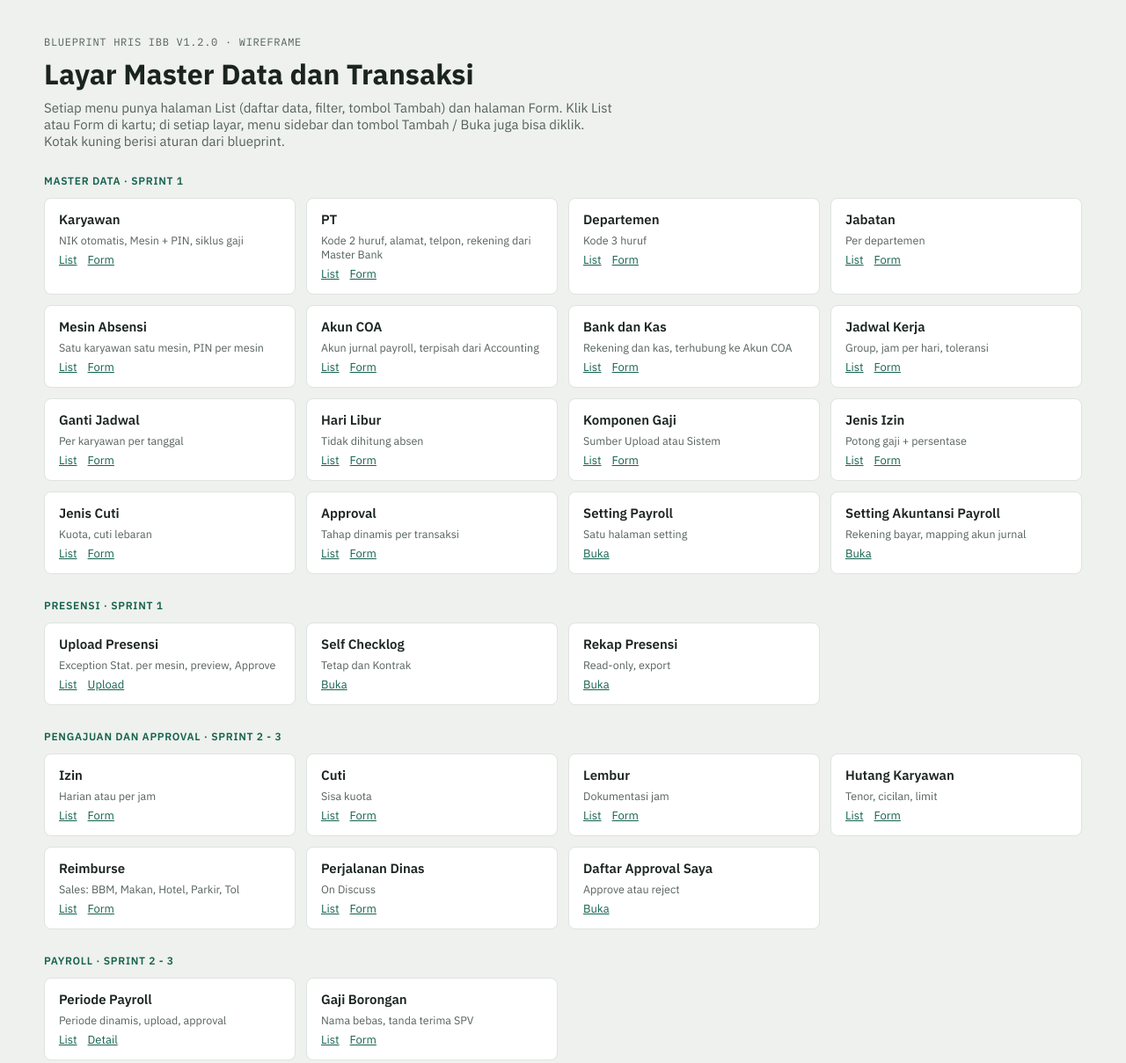
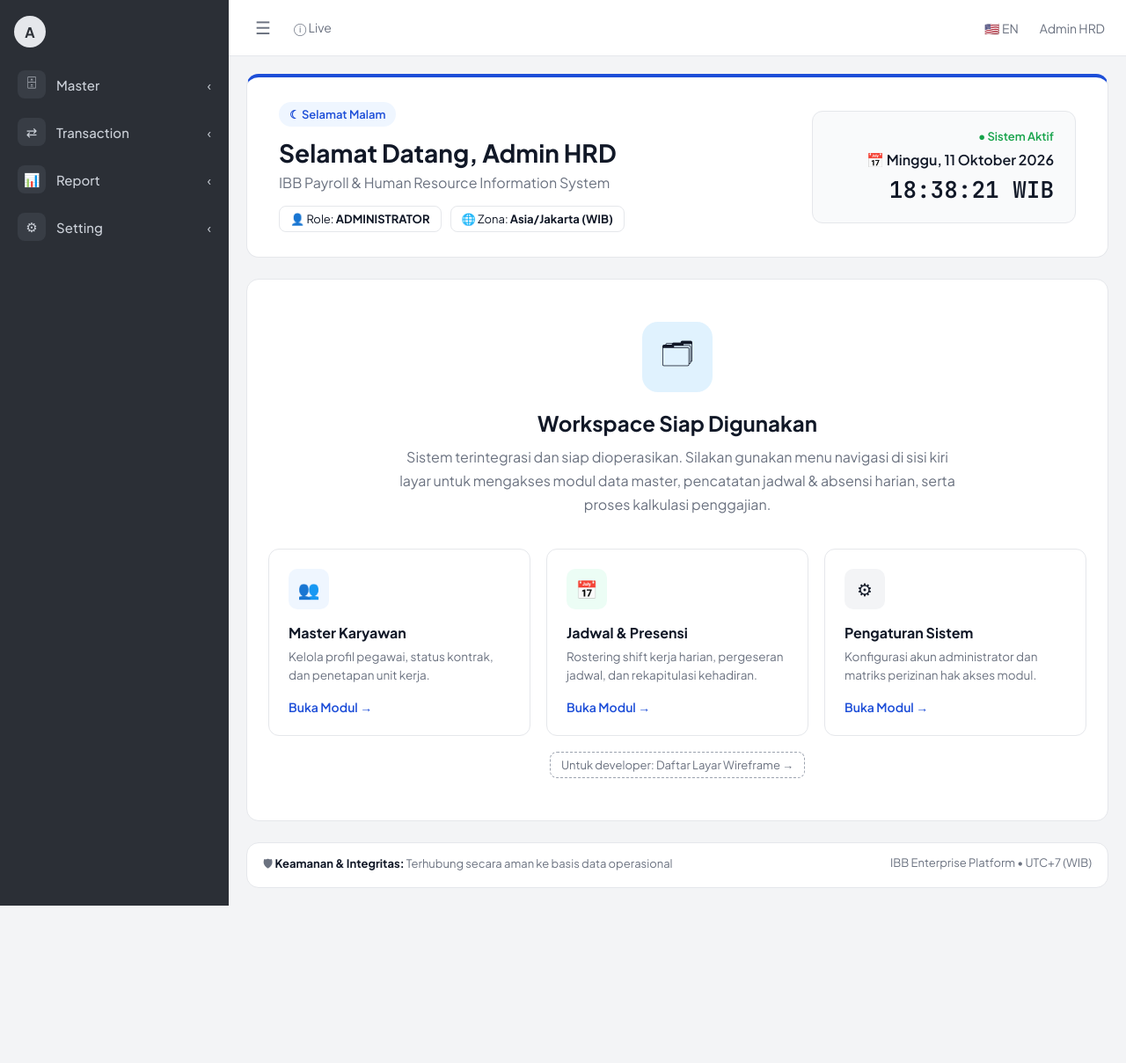
Before and after one commit to suluhomni-dev/wireframe-hris-ibb, a plain HTML site: page index.html in a window 1280 px wide. Shown: the whole page at 88% size. After the commit the page ends 1030 px from the top, so only its background shows below. Drawn offline with Linux system fonts and the light colour scheme.

Commit message:
Add files via upload

```diff
--- a/index.html
+++ b/index.html
@@ -1,123 +1,183 @@
 <!doctype html>
-<html lang="id"><head><meta name="viewport" content="width=device-width,initial-scale=1"><style>
-    .sc-placeholder{background:color-mix(in srgb,currentColor 8%,transparent);
-      border:1px solid color-mix(in srgb,currentColor 50%,transparent);
-      border-radius:2px;box-sizing:border-box;overflow:hidden}
-    @keyframes sc-shine{0%{background-position:100% 50%}100%{background-position:0% 50%}}
-    html.sc-dc-streaming .sc-placeholder,
-    html.sc-dc-streaming .sc-interp.sc-missing{position:relative;
-      background:color-mix(in srgb,currentColor 5%,transparent);
-      border-color:transparent}
-    html.sc-dc-streaming .sc-placeholder::before,
-    html.sc-dc-streaming .sc-interp.sc-missing::before{content:'';
-      position:absolute;inset:0;pointer-events:none;
-      background:linear-gradient(90deg,rgba(217,119,87,0) 25%,rgba(247,225,211,.95) 37%,rgba(217,119,87,0) 63%);
-      background-size:400% 100%;animation:sc-shine 1.4s ease infinite}
-    html.sc-dc-streaming .sc-placeholder:nth-child(n+9 of .sc-placeholder)::before,
-    html.sc-dc-streaming .sc-interp.sc-missing:nth-child(n+9 of .sc-interp.sc-missing)::before{animation:none;
-      background:color-mix(in srgb,currentColor 8%,transparent)}
-    .sc-placeholder-error{padding:4px 8px;font:11px/1.4 ui-monospace,monospace;
-      color:color-mix(in srgb,currentColor 70%,transparent);word-break:break-word}
-    .sc-interp.sc-missing{display:inline-block;width:2em;height:1em;overflow:hidden;
-      vertical-align:text-bottom;background:rgba(255,255,255,.3);border:1px solid rgba(0,0,0,.5);
-      border-radius:2px;box-sizing:border-box;color:transparent;
-      user-select:none}
-    .sc-interp.sc-unresolved{font-family:ui-monospace,monospace;font-size:.85em;
-      color:color-mix(in srgb,currentColor 50%,transparent);
-      background:color-mix(in srgb,currentColor 10%,transparent);border-radius:3px;
-      padding:0 3px}
-    .sc-host.sc-has-error{position:relative}
-    .sc-logic-error{position:absolute;top:8px;left:8px;z-index:2147483647;max-width:60ch;
-      padding:6px 10px;background:#b00020;color:#fff;font:12px/1.4 ui-monospace,monospace;
-      border-radius:4px;white-space:pre-wrap;pointer-events:none}
-    /* Mirrors PRINT_BASELINE_CSS in apps/web deck-stage-export.ts — keep both
-       in sync until dc-runtime regains a build step. */
-    @media print {
-      @page { margin: 0.5cm; }
-      figure, table { break-inside: avoid; }
-      #dc-root, #dc-root > .sc-host { height: auto; }
-      *, *::before, *::after {
-        print-color-adjust: exact; -webkit-print-color-adjust: exact;
-        backdrop-filter: none !important; -webkit-backdrop-filter: none !important;
-        animation-delay: -99s !important; animation-duration: .001s !important;
-        animation-iteration-count: 1 !important; animation-fill-mode: both !important;
-        animation-play-state: running !important; transition-duration: 0s !important;
-      }
-    }
-  </style>
+<html lang="id">
+<head>
 <meta charset="utf-8">
-<title>Daftar Layar HRIS IBB</title>
-<style>x-dc{display:none!important}</style>
-<link rel="stylesheet" href="https://fonts.googleapis.com/css2?family=IBM+Plex+Sans:wght@400;500;600;700&amp;family=IBM+Plex+Mono:wght@400;500&amp;display=swap" data-dc-tpl="1"><style data-dc-tpl="2">
-body{margin:0;background:#eef1ee}
-a{color:#16624f}a:hover{color:#0d4436}
-.tile{display:flex;flex-direction:column;gap:6px;padding:14px 16px;background:#fff;border:1px solid #dfe4e0;border-radius:8px;color:#1b2420;min-width:0}
-.tile b{font-size:15px;font-weight:600}
-.tile span{font-size:12.5px;color:#55625b}
-.lk{display:flex;gap:12px;font-size:13px}
-.grp{font-size:12px;font-weight:600;letter-spacing:.06em;text-transform:uppercase;color:#16624f;margin:0}
-.g4{display:grid;grid-template-columns:repeat(4,minmax(0,1fr));gap:12px}
-</style></head>
+<meta name="viewport" content="width=device-width,initial-scale=1">
+<title>Dashboard HRIS IBB</title>
+<link rel="stylesheet" href="https://fonts.googleapis.com/css2?family=Plus+Jakarta+Sans:wght@400;500;600;700&family=JetBrains+Mono:wght@600&display=swap">
+<style>
+:root{--side:#2b2f36;--side2:#383d45;--ink:#111827;--mut:#6b7280;--line:#e5e7eb;--bg:#f3f4f6;--blue:#1d4ed8;--green:#16a34a}
+*{box-sizing:border-box}
+body{margin:0;font-family:"Plus Jakarta Sans","Segoe UI",sans-serif;background:var(--bg);color:var(--ink)}
+a{text-decoration:none;color:inherit}
+.app{display:flex;min-height:100vh}
+/* Sidebar */
+.side{width:260px;flex:0 0 260px;background:var(--side);color:#cbd0d8;padding:14px 12px;transition:margin .2s}
+.app.hide .side{margin-left:-260px}
+.logo{display:flex;align-items:center;gap:10px;padding:4px 4px 18px}
+.logo span{width:36px;height:36px;border-radius:50%;background:#e5e7eb;color:var(--side);display:flex;align-items:center;justify-content:center;font-weight:700}
+.grp{margin-bottom:6px}
+.gh{display:flex;align-items:center;gap:12px;width:100%;padding:8px;border:0;background:none;color:inherit;font:inherit;font-size:15px;cursor:pointer;border-radius:8px}
+.gh:hover{background:var(--side2)}
+.gh i{width:32px;height:32px;border-radius:8px;background:var(--side2);display:flex;align-items:center;justify-content:center;font-style:normal}
+.gh b{font-weight:500;flex:1;text-align:left}
+.gh em{font-style:normal;transition:transform .2s}
+.grp.open .gh em{transform:rotate(-90deg)}
+.items{display:none;padding:4px 0 6px 52px}
+.grp.open .items{display:block}
+.items a{display:block;padding:6px 8px;font-size:13.5px;border-radius:6px;color:#aeb4bd}
+.items a:hover{background:var(--side2);color:#fff}
+.items small{font-size:10px;background:#f59e0b;color:#111;border-radius:4px;padding:1px 4px;margin-left:4px}
+.items .na{opacity:.5;cursor:not-allowed}
+/* Main */
+.main{flex:1;min-width:0}
+.top{height:64px;background:#fff;border-bottom:1px solid var(--line);display:flex;align-items:center;gap:20px;padding:0 24px}
+.top button{border:0;background:none;font-size:20px;cursor:pointer;color:var(--mut)}
+.top .live{color:var(--mut);font-size:14px}
+.top .r{margin-left:auto;display:flex;gap:24px;color:var(--mut);font-size:14px}
+.wrap{padding:20px}
+.card{background:#fff;border:1px solid var(--line);border-radius:14px}
+.hero{border-top:4px solid var(--blue);padding:28px 36px;display:flex;flex-wrap:wrap;gap:24px;justify-content:space-between;align-items:center}
+.pill{display:inline-block;background:#eff6ff;color:var(--blue);font-weight:600;font-size:13px;padding:6px 12px;border-radius:999px}
+.hero h1{margin:12px 0 6px;font-size:28px}
+.hero p{margin:0;color:var(--mut)}
+.tags{display:flex;flex-wrap:wrap;gap:10px;margin-top:16px}
+.tags span{border:1px solid var(--line);border-radius:8px;padding:6px 12px;font-size:13px}
+.clock{background:#f9fafb;border:1px solid var(--line);border-radius:12px;padding:20px 24px;text-align:right;min-width:300px}
+.clock .ok{color:var(--green);font-size:13px;font-weight:600}
+.clock .d{margin-top:8px;font-weight:600}
+.clock .t{font-family:"JetBrains Mono",monospace;font-size:26px;margin-top:6px}
+.ws{margin-top:24px;padding:48px 24px;text-align:center}
+.ic{width:80px;height:80px;margin:0 auto;border-radius:18px;background:#e0f2fe;display:flex;align-items:center;justify-content:center;font-size:34px}
+.ws h2{margin:20px 0 10px}
+.ws>p{max-width:640px;margin:0 auto;color:var(--mut);line-height:1.7}
+.mods{display:grid;grid-template-columns:repeat(3,minmax(0,1fr));gap:18px;max-width:1180px;margin:36px auto 0;text-align:left}
+.mod{border:1px solid var(--line);border-radius:12px;padding:22px}
+.mod .mi{width:46px;height:46px;border-radius:10px;display:flex;align-items:center;justify-content:center;font-size:20px}
+.mod h3{margin:16px 0 6px;font-size:16px}
+.mod p{margin:0 0 14px;color:var(--mut);font-size:13.5px;line-height:1.6}
+.mod a{color:var(--blue);font-weight:600;font-size:14px}
+.foot{margin-top:24px;padding:14px 18px;display:flex;flex-wrap:wrap;gap:8px;justify-content:space-between;font-size:13px;color:var(--mut)}
+.foot b{color:var(--ink)}
+.dev{display:inline-block;margin-top:18px;font-size:13px;color:var(--mut);border:1px dashed #9ca3af;border-radius:8px;padding:6px 12px}
+@media(max-width:900px){.mods{grid-template-columns:1fr}.side{position:fixed;z-index:5;height:100%;overflow:auto}.app:not(.show) .side{margin-left:-260px}.hero{padding:20px}.clock{min-width:0;width:100%}}
+</style>
+</head>
 <body>
-<div id="dc-root"><div class="sc-host" data-sc-name="Main"><div data-dc-tpl="3" style="font-family: &quot;IBM Plex Sans&quot;, &quot;Segoe UI&quot;, sans-serif; color: rgb(27, 36, 32); max-width: 1180px; margin: 0px auto; padding: 40px 24px 56px; display: flex; flex-direction: column; gap: 28px;">
-  <div data-dc-tpl="4" style="display: flex; flex-direction: column; gap: 8px;">
-    <div data-dc-tpl="5" style="font-family: &quot;IBM Plex Mono&quot;, monospace; font-size: 12px; letter-spacing: 0.06em; text-transform: uppercase; color: rgb(85, 98, 91);">Blueprint HRIS IBB v1.2.0 · Wireframe</div>
-    <h1 data-dc-tpl="6" style="margin: 0px; font-size: 32px; font-weight: 700;">Layar Master Data dan Transaksi</h1>
-    <p data-dc-tpl="7" style="margin: 0px; max-width: 72ch; font-size: 15px; color: rgb(85, 98, 91);">Setiap menu punya halaman List (daftar data, filter, tombol Tambah) dan halaman Form. Klik List atau Form di kartu; di setiap layar, menu sidebar dan tombol Tambah / Buka juga bisa diklik. Kotak kuning berisi aturan dari blueprint.</p>
-  </div>
+<div class="app" id="app">
+  <aside class="side">
+    <a class="logo" href="index.html"><span>A</span></a>
 
-  <div data-dc-tpl="8" style="display: flex; flex-direction: column; gap: 12px;">
-    <p data-dc-tpl="9" class="grp">Master Data · Sprint 1</p>
-    <div data-dc-tpl="10" class="g4">
-      <div data-dc-tpl="11" class="tile"><b data-dc-tpl="12">Karyawan</b><span data-dc-tpl="13">NIK otomatis, Mesin + PIN, siklus gaji</span><div data-dc-tpl="14" class="lk"><a data-dc-tpl="15" href="L_Karyawan.html">List</a><a data-dc-tpl="16" href="M_Karyawan.html">Form</a></div></div>
-      <div data-dc-tpl="17" class="tile"><b data-dc-tpl="18">PT</b><span data-dc-tpl="19">Kode 2 huruf, alamat, telpon, rekening dari Master Bank</span><div data-dc-tpl="20" class="lk"><a data-dc-tpl="21" href="L_PT.html">List</a><a data-dc-tpl="22" href="F_PT.html">Form</a></div></div>
-      <div data-dc-tpl="23" class="tile"><b data-dc-tpl="24">Departemen</b><span data-dc-tpl="25">Kode 3 huruf</span><div data-dc-tpl="26" class="lk"><a data-dc-tpl="27" href="L_Departemen.html">List</a><a data-dc-tpl="28" href="F_Departemen.html">Form</a></div></div>
-      <div data-dc-tpl="29" class="tile"><b data-dc-tpl="30">Jabatan</b><span data-dc-tpl="31">Per departemen</span><div data-dc-tpl="32" class="lk"><a data-dc-tpl="33" href="L_Jabatan.html">List</a><a data-dc-tpl="34" href="F_Jabatan.html">Form</a></div></div>
-      <div data-dc-tpl="35" class="tile"><b data-dc-tpl="36">Mesin Absensi</b><span data-dc-tpl="37">Satu karyawan satu mesin, PIN per mesin</span><div data-dc-tpl="38" class="lk"><a data-dc-tpl="39" href="L_Mesin.html">List</a><a data-dc-tpl="40" href="F_Mesin.html">Form</a></div></div>
-      <div data-dc-tpl="41" class="tile"><b data-dc-tpl="42">Akun COA</b><span data-dc-tpl="43">Akun jurnal payroll, terpisah dari Accounting</span><div data-dc-tpl="44" class="lk"><a data-dc-tpl="45" href="L_Akun.html">List</a><a data-dc-tpl="46" href="F_Akun.html">Form</a></div></div>
-      <div data-dc-tpl="47" class="tile"><b data-dc-tpl="48">Bank dan Kas</b><span data-dc-tpl="49">Rekening dan kas, terhubung ke Akun COA</span><div data-dc-tpl="50" class="lk"><a data-dc-tpl="51" href="L_Bank.html">List</a><a data-dc-tpl="52" href="F_Bank.html">Form</a></div></div>
-      <div data-dc-tpl="53" class="tile"><b data-dc-tpl="54">Jadwal Kerja</b><span data-dc-tpl="55">Group, jam per hari, toleransi</span><div data-dc-tpl="56" class="lk"><a data-dc-tpl="57" href="L_Jadwal.html">List</a><a data-dc-tpl="58" href="M_Jadwal.html">Form</a></div></div>
-      <div data-dc-tpl="59" class="tile"><b data-dc-tpl="60">Ganti Jadwal</b><span data-dc-tpl="61">Per karyawan per tanggal</span><div data-dc-tpl="62" class="lk"><a data-dc-tpl="63" href="L_GantiJadwal.html">List</a><a data-dc-tpl="64" href="F_GantiJadwal.html">Form</a></div></div>
-      <div data-dc-tpl="65" class="tile"><b data-dc-tpl="66">Hari Libur</b><span data-dc-tpl="67">Tidak dihitung absen</span><div data-dc-tpl="68" class="lk"><a data-dc-tpl="69" href="L_HariLibur.html">List</a><a data-dc-tpl="70" href="F_HariLibur.html">Form</a></div></div>
-      <div data-dc-tpl="71" class="tile"><b data-dc-tpl="72">Komponen Gaji</b><span data-dc-tpl="73">Sumber Upload atau Sistem</span><div data-dc-tpl="74" class="lk"><a data-dc-tpl="75" href="L_Komponen.html">List</a><a data-dc-tpl="76" href="F_Komponen.html">Form</a></div></div>
-      <div data-dc-tpl="77" class="tile"><b data-dc-tpl="78">Jenis Izin</b><span data-dc-tpl="79">Potong gaji + persentase</span><div data-dc-tpl="80" class="lk"><a data-dc-tpl="81" href="L_JenisIzin.html">List</a><a data-dc-tpl="82" href="F_JenisIzin.html">Form</a></div></div>
-      <div data-dc-tpl="83" class="tile"><b data-dc-tpl="84">Jenis Cuti</b><span data-dc-tpl="85">Kuota, cuti lebaran</span><div data-dc-tpl="86" class="lk"><a data-dc-tpl="87" href="L_JenisCuti.html">List</a><a data-dc-tpl="88" href="F_JenisCuti.html">Form</a></div></div>
-      <div data-dc-tpl="89" class="tile"><b data-dc-tpl="90">Approval</b><span data-dc-tpl="91">Tahap dinamis per transaksi</span><div data-dc-tpl="92" class="lk"><a data-dc-tpl="93" href="L_Approval.html">List</a><a data-dc-tpl="94" href="M_Approval.html">Form</a></div></div>
-      <div data-dc-tpl="95" class="tile"><b data-dc-tpl="96">Setting Payroll</b><span data-dc-tpl="97">Satu halaman setting</span><div data-dc-tpl="98" class="lk"><a data-dc-tpl="99" href="M_Setting.html">Buka</a></div></div>
-      <div data-dc-tpl="100" class="tile"><b data-dc-tpl="101">Setting Akuntansi Payroll</b><span data-dc-tpl="102">Rekening bayar, mapping akun jurnal</span><div data-dc-tpl="103" class="lk"><a data-dc-tpl="104" href="M_AkunPayroll.html">Buka</a></div></div>
+    <div class="grp">
+      <button class="gh"><i>🗄</i><b>Master</b><em>‹</em></button>
+      <div class="items">
+        <a href="L_Karyawan.html">Karyawan</a>
+        <a href="L_PT.html">PT</a>
+        <a href="L_Departemen.html">Departemen</a>
+        <a href="L_Jabatan.html">Jabatan</a>
+        <a href="L_Mesin.html">Mesin Absensi</a>
+        <a href="L_Akun.html">Akun COA</a>
+        <a href="L_Bank.html">Bank dan Kas</a>
+        <a href="L_Jadwal.html">Jadwal Kerja</a>
+        <a href="L_HariLibur.html">Hari Libur</a>
+        <a href="L_Komponen.html">Komponen Gaji</a>
+        <a href="L_JenisIzin.html">Jenis Izin</a>
+        <a href="L_JenisCuti.html">Jenis Cuti</a>
+      </div>
     </div>
-  </div>
 
-  <div data-dc-tpl="105" style="display: flex; flex-direction: column; gap: 12px;">
-    <p data-dc-tpl="106" class="grp">Presensi · Sprint 1</p>
-    <div data-dc-tpl="107" class="g4">
-      <div data-dc-tpl="108" class="tile"><b data-dc-tpl="109">Upload Presensi</b><span data-dc-tpl="110">Exception Stat. per mesin, preview, Approve</span><div data-dc-tpl="111" class="lk"><a data-dc-tpl="112" href="L_UploadScanlog.html">List</a><a data-dc-tpl="113" href="P_UploadScanlog.html">Upload</a></div></div>
-      <div data-dc-tpl="114" class="tile"><b data-dc-tpl="115">Self Checklog</b><span data-dc-tpl="116">Tetap dan Kontrak</span><div data-dc-tpl="117" class="lk"><a data-dc-tpl="118" href="P_SelfChecklog.html">Buka</a></div></div>
-      <div data-dc-tpl="119" class="tile"><b data-dc-tpl="120">Rekap Presensi</b><span data-dc-tpl="121">Read-only, export</span><div data-dc-tpl="122" class="lk"><a data-dc-tpl="123" href="P_Rekap.html">Buka</a></div></div>
+    <div class="grp">
+      <button class="gh"><i>⇄</i><b>Transaction</b><em>‹</em></button>
+      <div class="items">
+        <a href="L_UploadScanlog.html">Upload Presensi</a>
+        <a href="P_SelfChecklog.html">Self Checklog</a>
+        <a href="L_GantiJadwal.html">Ganti Jadwal</a>
+        <a href="L_Izin.html">Izin</a>
+        <a href="L_Cuti.html">Cuti</a>
+        <a href="L_Lembur.html">Lembur</a>
+        <a href="L_Hutang.html">Hutang Karyawan</a>
+        <a href="L_Reimburse.html">Reimburse</a>
+        <a href="L_Dinas.html">Perjalanan Dinas<small>On Discuss</small></a>
+        <a href="T_ApprovalSaya.html">Daftar Approval Saya</a>
+        <a href="Y_Periode.html">Periode Payroll</a>
+        <a href="L_Borongan.html">Gaji Borongan</a>
+      </div>
     </div>
-  </div>
 
-  <div data-dc-tpl="124" style="display: flex; flex-direction: column; gap: 12px;">
-    <p data-dc-tpl="125" class="grp">Pengajuan dan Approval · Sprint 2 - 3</p>
-    <div data-dc-tpl="126" class="g4">
-      <div data-dc-tpl="127" class="tile"><b data-dc-tpl="128">Izin</b><span data-dc-tpl="129">Harian atau per jam</span><div data-dc-tpl="130" class="lk"><a data-dc-tpl="131" href="L_Izin.html">List</a><a data-dc-tpl="132" href="T_Izin.html">Form</a></div></div>
-      <div data-dc-tpl="133" class="tile"><b data-dc-tpl="134">Cuti</b><span data-dc-tpl="135">Sisa kuota</span><div data-dc-tpl="136" class="lk"><a data-dc-tpl="137" href="L_Cuti.html">List</a><a data-dc-tpl="138" href="T_Cuti.html">Form</a></div></div>
-      <div data-dc-tpl="139" class="tile"><b data-dc-tpl="140">Lembur</b><span data-dc-tpl="141">Dokumentasi jam</span><div data-dc-tpl="142" class="lk"><a data-dc-tpl="143" href="L_Lembur.html">List</a><a data-dc-tpl="144" href="T_Lembur.html">Form</a></div></div>
-      <div data-dc-tpl="145" class="tile"><b data-dc-tpl="146">Hutang Karyawan</b><span data-dc-tpl="147">Tenor, cicilan, limit</span><div data-dc-tpl="148" class="lk"><a data-dc-tpl="149" href="L_Hutang.html">List</a><a data-dc-tpl="150" href="T_Hutang.html">Form</a></div></div>
-      <div data-dc-tpl="151" class="tile"><b data-dc-tpl="152">Reimburse</b><span data-dc-tpl="153">Sales: BBM, Makan, Hotel, Parkir, Tol</span><div data-dc-tpl="154" class="lk"><a data-dc-tpl="155" href="L_Reimburse.html">List</a><a data-dc-tpl="156" href="T_Reimburse.html">Form</a></div></div>
-      <div data-dc-tpl="157" class="tile"><b data-dc-tpl="158">Perjalanan Dinas</b><span data-dc-tpl="159">On Discuss</span><div data-dc-tpl="160" class="lk"><a data-dc-tpl="161" href="L_Dinas.html">List</a><a data-dc-tpl="162" href="T_Dinas.html">Form</a></div></div>
-      <div data-dc-tpl="163" class="tile"><b data-dc-tpl="164">Daftar Approval Saya</b><span data-dc-tpl="165">Approve atau reject</span><div data-dc-tpl="166" class="lk"><a data-dc-tpl="167" href="T_ApprovalSaya.html">Buka</a></div></div>
+    <div class="grp">
+      <button class="gh"><i>📊</i><b>Report</b><em>‹</em></button>
+      <div class="items">
+        <a href="P_Rekap.html">Rekap Presensi</a>
+        <a class="na">Slip Gaji</a>
+        <a class="na">Tanda Terima Gaji Cash</a>
+        <a class="na">Gaji Total</a>
+        <a class="na">Payroll ke Accounting</a>
+        <a class="na">Laporan Quotation</a>
+      </div>
     </div>
-  </div>
 
-  <div data-dc-tpl="168" style="display: flex; flex-direction: column; gap: 12px;">
-    <p data-dc-tpl="169" class="grp">Payroll · Sprint 2 - 3</p>
-    <div data-dc-tpl="170" class="g4">
-      <div data-dc-tpl="171" class="tile"><b data-dc-tpl="172">Periode Payroll</b><span data-dc-tpl="173">Periode dinamis, upload, approval</span><div data-dc-tpl="174" class="lk"><a data-dc-tpl="175" href="Y_Periode.html">List</a><a data-dc-tpl="176" href="Y_PeriodeDetail.html">Detail</a></div></div>
-      <div data-dc-tpl="177" class="tile"><b data-dc-tpl="178">Gaji Borongan</b><span data-dc-tpl="179">Nama bebas, tanda terima SPV</span><div data-dc-tpl="180" class="lk"><a data-dc-tpl="181" href="L_Borongan.html">List</a><a data-dc-tpl="182" href="Y_Borongan.html">Form</a></div></div>
+    <div class="grp">
+      <button class="gh"><i>⚙</i><b>Setting</b><em>‹</em></button>
+      <div class="items">
+        <a href="L_Approval.html">Approval</a>
+        <a href="M_Setting.html">Setting Payroll</a>
+        <a href="M_AkunPayroll.html">Setting Akuntansi Payroll</a>
+      </div>
     </div>
-  </div></div></div></div>
+  </aside>
 
+  <main class="main">
+    <div class="top">
+      <button id="tg" aria-label="Menu">☰</button>
+      <span class="live">ⓘ Live</span>
+      <div class="r"><span>🇺🇸 EN</span><span>Admin HRD</span></div>
+    </div>
 
+    <div class="wrap">
+      <section class="card hero">
+        <div>
+          <span class="pill" id="sapa">☀ Selamat Siang</span>
+          <h1>Selamat Datang, Admin HRD</h1>
+          <p>IBB Payroll &amp; Human Resource Information System</p>
+          <div class="tags"><span>👤 Role: <b>ADMINISTRATOR</b></span><span>🌐 Zona: <b>Asia/Jakarta (WIB)</b></span></div>
+        </div>
+        <div class="clock">
+          <div class="ok">● Sistem Aktif</div>
+          <div class="d" id="tgl">-</div>
+          <div class="t" id="jam">--:--:-- WIB</div>
+        </div>
+      </section>
 
-</body></html>
+      <section class="card ws">
+        <div class="ic">🗂</div>
+        <h2>Workspace Siap Digunakan</h2>
+        <p>Sistem terintegrasi dan siap dioperasikan. Silakan gunakan menu navigasi di sisi kiri layar untuk mengakses modul data master, pencatatan jadwal &amp; absensi harian, serta proses kalkulasi penggajian.</p>
+        <div class="mods">
+          <div class="mod"><div class="mi" style="background:#eff6ff">👥</div><h3>Master Karyawan</h3><p>Kelola profil pegawai, status kontrak, dan penetapan unit kerja.</p><a href="L_Karyawan.html">Buka Modul →</a></div>
+          <div class="mod"><div class="mi" style="background:#ecfdf5">📅</div><h3>Jadwal &amp; Presensi</h3><p>Rostering shift kerja harian, pergeseran jadwal, dan rekapitulasi kehadiran.</p><a href="L_Jadwal.html">Buka Modul →</a></div>
+          <div class="mod"><div class="mi" style="background:#f3f4f6">⚙</div><h3>Pengaturan Sistem</h3><p>Konfigurasi akun administrator dan matriks perizinan hak akses modul.</p><a href="M_Setting.html">Buka Modul →</a></div>
+        </div>
+        <a class="dev" href="Daftar_Layar.html">Untuk developer: Daftar Layar Wireframe →</a>
+      </section>
+
+      <div class="card foot">
+        <span>🛡 <b>Keamanan &amp; Integritas:</b> Terhubung secara aman ke basis data operasional</span>
+        <span>IBB Enterprise Platform • UTC+7 (WIB)</span>
+      </div>
+    </div>
+  </main>
+</div>
+<script>
+document.querySelectorAll('.gh').forEach(function(b){b.onclick=function(){b.parentNode.classList.toggle('open')}});
+document.getElementById('tg').onclick=function(){var a=document.getElementById('app');a.classList.toggle(innerWidth>900?'hide':'show')};
+var H=['Minggu','Senin','Selasa','Rabu','Kamis','Jumat','Sabtu'],B=['Januari','Februari','Maret','April','Mei','Juni','Juli','Agustus','September','Oktober','November','Desember'];
+function tick(){
+  var n=new Date(Date.now()+(new Date().getTimezoneOffset()+420)*60000),p=function(x){return('0'+x).slice(-2)},h=n.getHours();
+  document.getElementById('tgl').textContent='📅 '+H[n.getDay()]+', '+n.getDate()+' '+B[n.getMonth()]+' '+n.getFullYear();
+  document.getElementById('jam').textContent=p(h)+':'+p(n.getMinutes())+':'+p(n.getSeconds())+' WIB';
+  document.getElementById('sapa').textContent=(h<11?'☀ Selamat Pagi':h<15?'☀ Selamat Siang':h<18?'☀ Selamat Sore':'☾ Selamat Malam');
+}
+tick();setInterval(tick,1000);
+</script>
+</body>
+</html>
```
Also changed, not shown: Daftar_Layar.html (added, +123 -0 lines).
